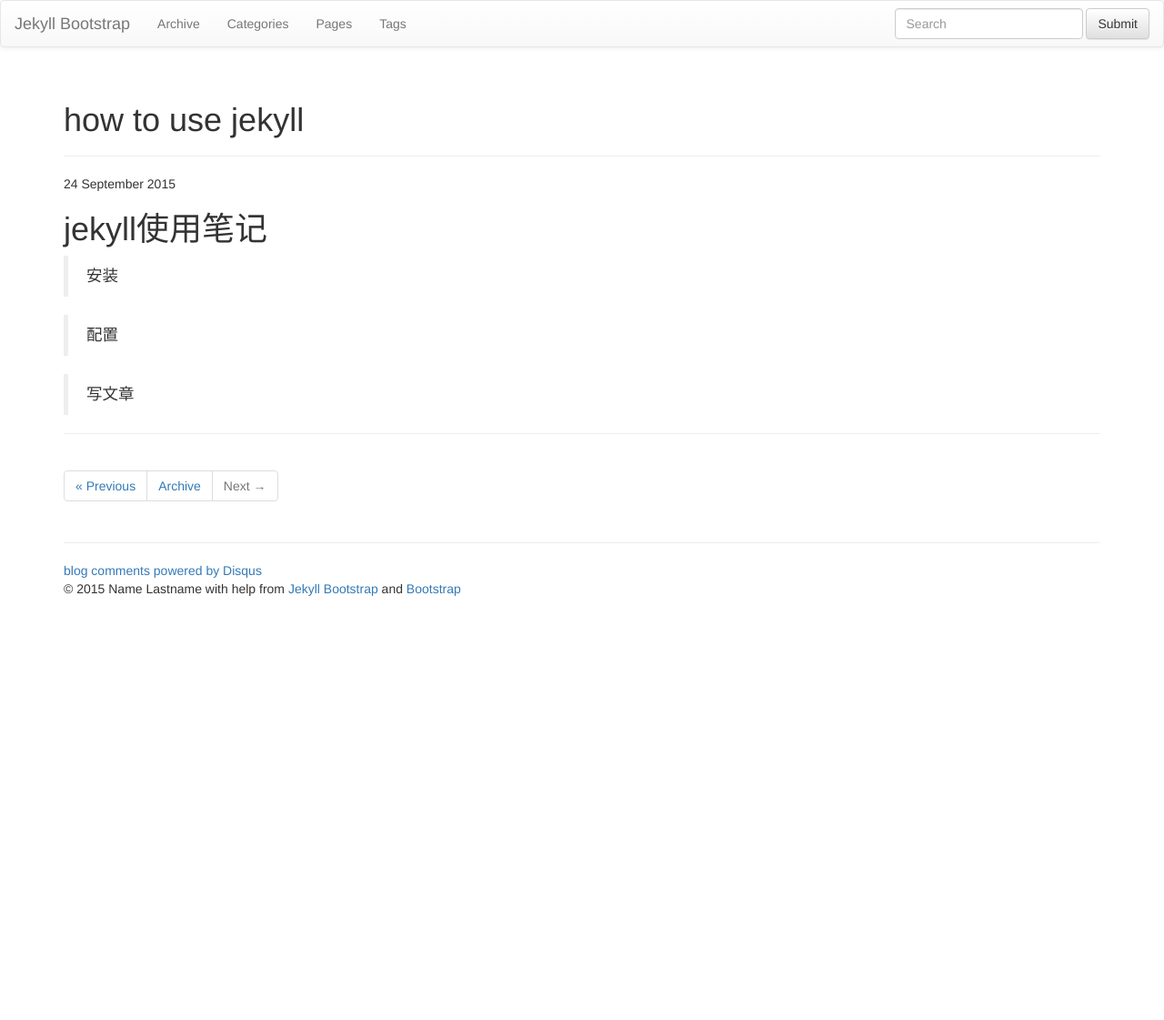
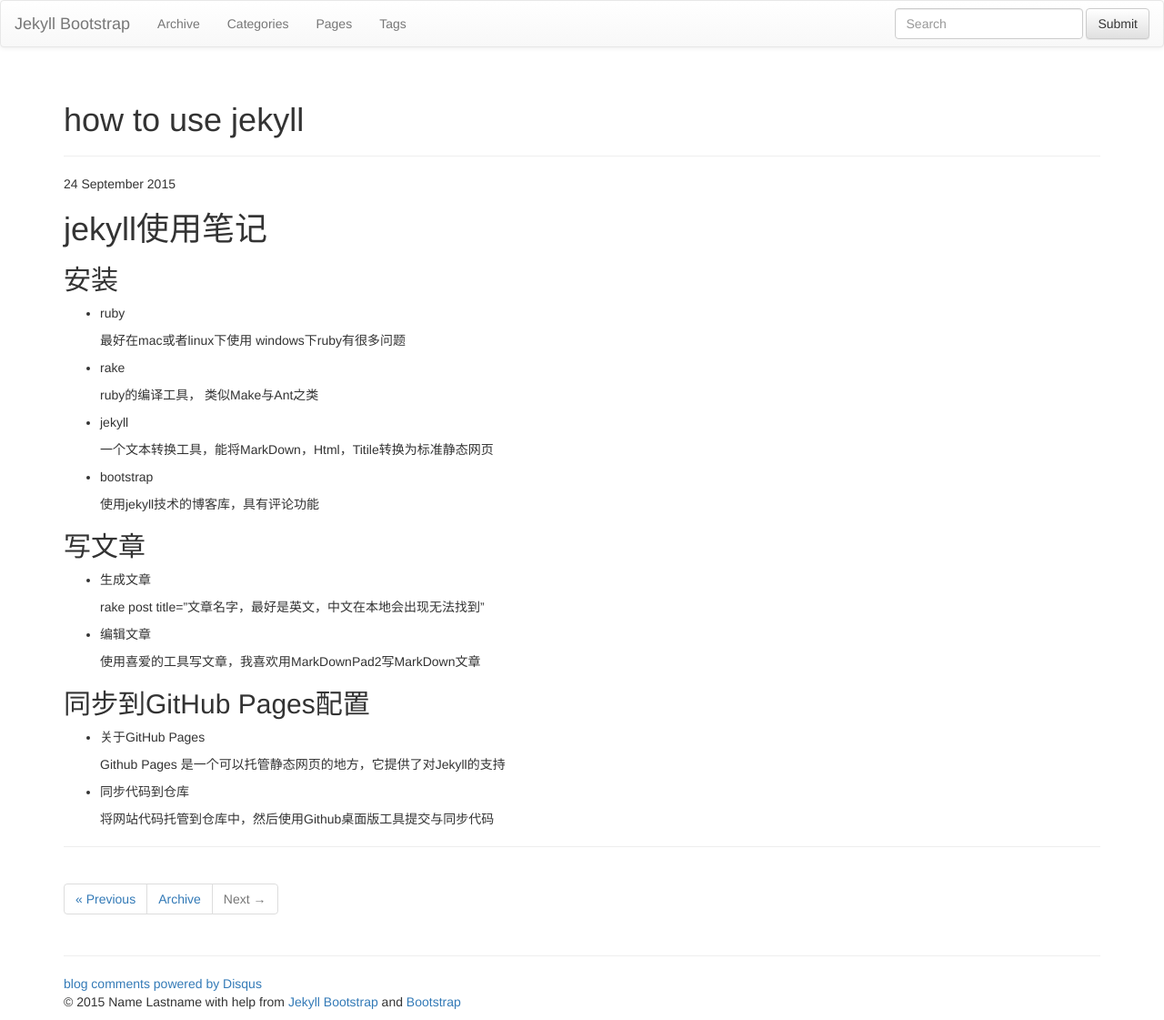
Before and after one commit to zhqhzhqh/zhqhzhqh.github.io, a Jekyll site: the page built from _posts/2015-09-24-how-to-use-jekyll.md, in a window 1280 px wide. Shown: the whole page at 91% size. Built offline with Jekyll 4.4.1, drawn with Linux system fonts in a browser that asks for light colours; nearby versions of some CDN libraries; library files that are not in the unit come from our copies; comment, search, counter and statistics services are not loaded; before the commit the page ends 900 px from its top, so only the background shows below that.

Commit message:
jekyll使用说明

```diff
--- a/_posts/2015-09-24-how-to-use-jekyll.md
+++ b/_posts/2015-09-24-how-to-use-jekyll.md
@@ -9,8 +9,40 @@ tags: []
 
 # jekyll使用笔记
 
-> 安装
+## 安装
 
-> 配置
+* ruby
 
-> 写文章
+  最好在mac或者linux下使用 windows下ruby有很多问题
+
+* rake
+
+  ruby的编译工具， 类似Make与Ant之类
+
+* jekyll
+
+  一个文本转换工具，能将MarkDown，Html，Titile转换为标准静态网页
+
+* bootstrap
+
+  使用jekyll技术的博客库，具有评论功能
+
+## 写文章
+
+* 生成文章
+
+  rake post title="文章名字，最好是英文，中文在本地会出现无法找到"
+
+* 编辑文章
+
+  使用喜爱的工具写文章，我喜欢用MarkDownPad2写MarkDown文章
+
+## 同步到GitHub Pages配置
+
+* 关于GitHub Pages
+
+  Github Pages 是一个可以托管静态网页的地方，它提供了对Jekyll的支持
+
+* 同步代码到仓库
+
+  将网站代码托管到仓库中，然后使用Github桌面版工具提交与同步代码
```
